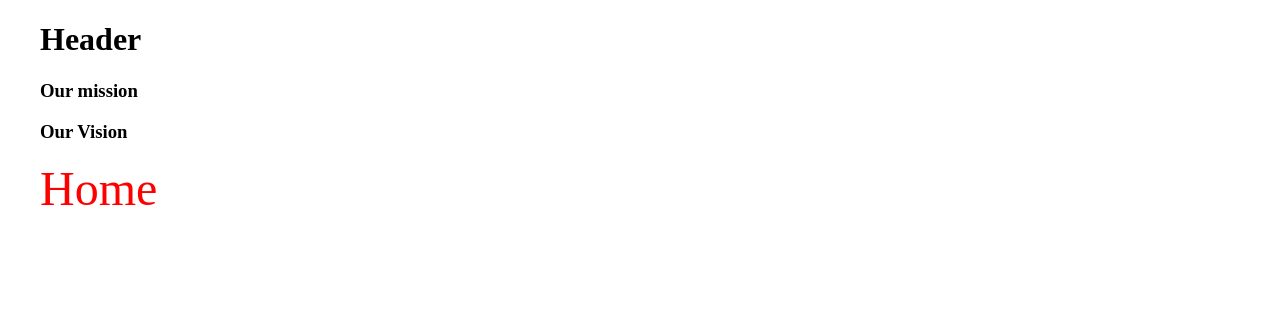
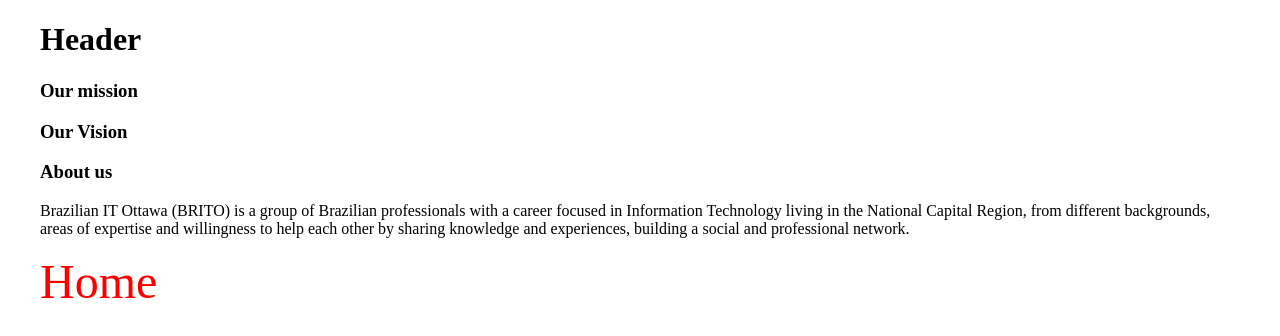
Before and after one commit to brito-ca/brito-website, a Next.js app: page / in a window 1280 px wide. Shown: the top 336 px of the page. Built offline with nearby package versions, Linux system fonts and the light colour scheme.

Commit message:
About us page created

```diff
--- /dev/null
+++ b/pages/aboutus.jsx
@@ -0,0 +1,10 @@
+import Banner from "@/components/Banner/Banner"
+
+const AboutUs = () => {
+    return (
+        <main>
+            <Banner title='About us' description='Brazilian IT Ottawa (BRITO) is a group of Brazilian professionals with a career focused in Information Technology living in the National Capital Region, from different backgrounds, areas of expertise and willingness to help each other by sharing knowledge and experiences, building a social and professional network.' />
+        </main>
+    )
+}
+export default AboutUs;
--- a/pages/index.jsx
+++ b/pages/index.jsx
@@ -2,6 +2,7 @@ import Head from 'next/head';
 import styles from '@/styles/Home.module.css';
 import Header from '@/components/Header/Header';
 import Banner from '@/components/Banner/Banner';
+import AboutUs from '@/pages/aboutus'
 
 export default function Home() {
   return (
@@ -16,6 +17,7 @@ export default function Home() {
         <Header />
         <Banner title='Our mission' />
         <Banner title='Our Vision' />
+        <AboutUs />
         <div className={styles.title}>Home</div>
       </main>
     </>
```
Also changed, not shown: styles/AboutUs.module.css (added).
